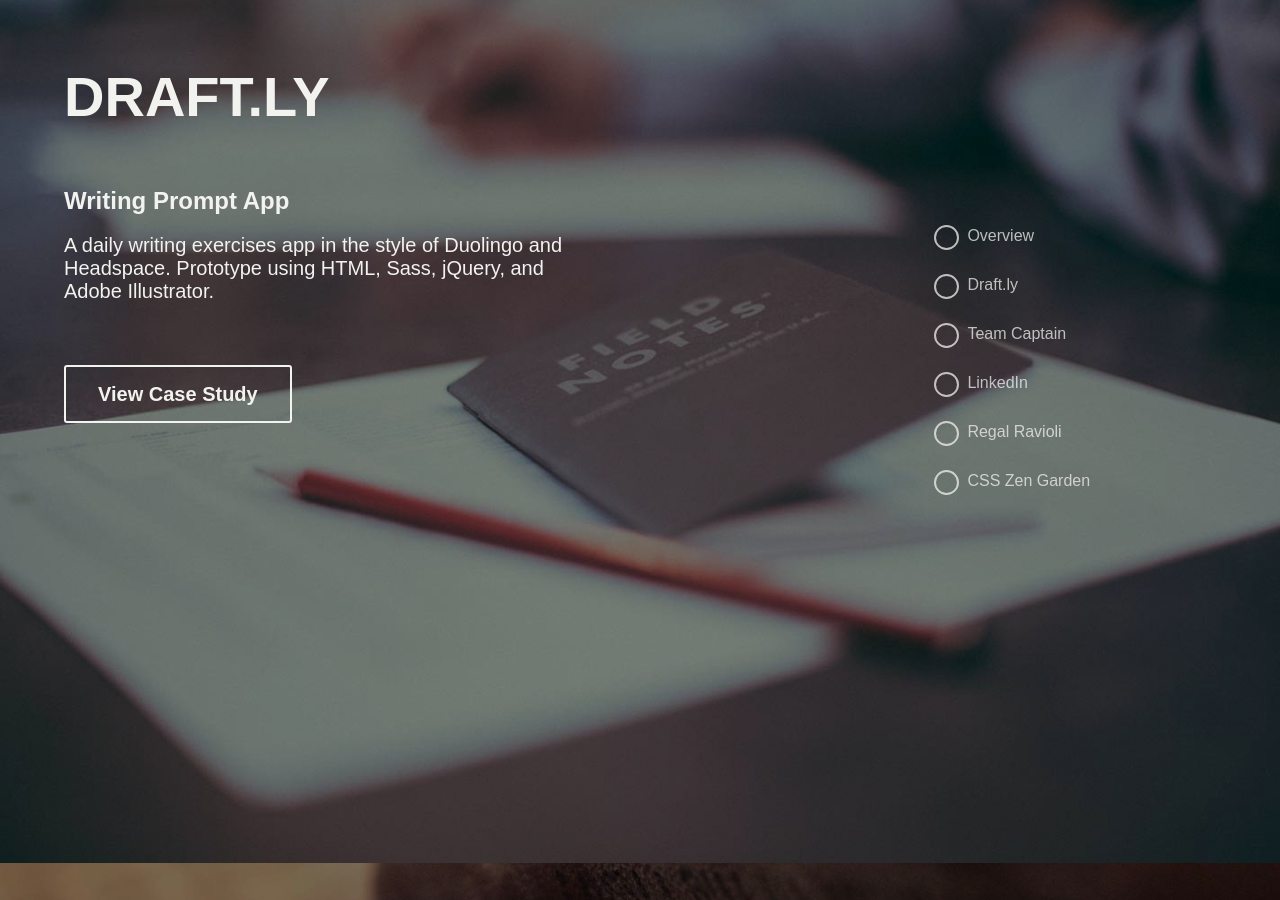
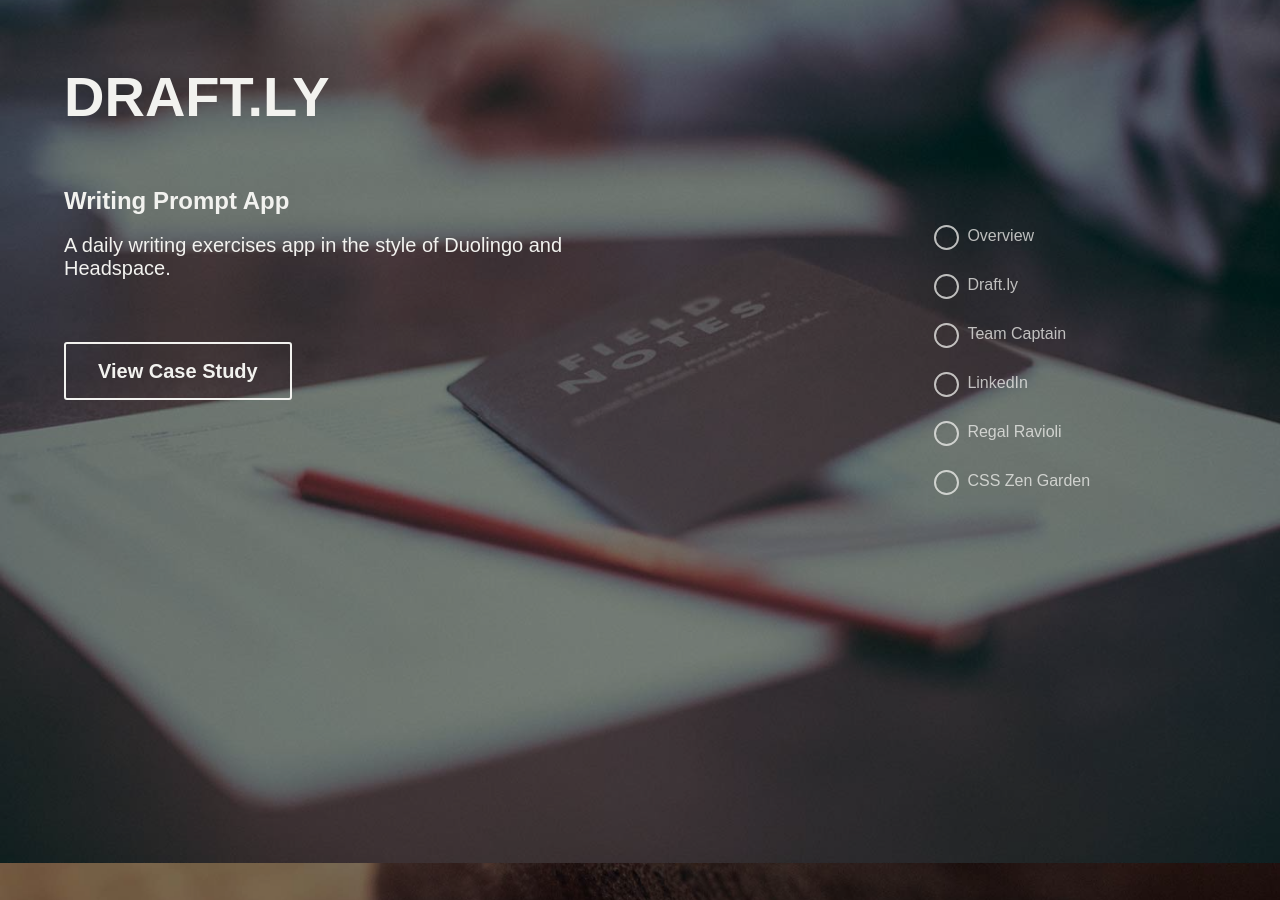
Before and after one commit to dinercoffee/davidpowellme.github.io, a Jekyll site: the page built from 01-projects.html, in a window 1280 px wide and 900 px high, scrolled down 1030 px. Built offline with Jekyll 4.4.1, drawn with Linux system fonts in a browser that asks for light colours; nearby versions of some CDN libraries; some of the changed text lies outside the part shown.

Commit message:
mobile menu

```diff
--- a/01-projects.html
+++ b/01-projects.html
@@ -20,7 +20,7 @@
 </section>
 <section class="col-sm-12 col-md-12 col-lg-12 summary">
 	<div class="mobile-pr-navigation prev">
-		<a href="#">
+		<a href="#" class="white">
 			<div><i class="fa fa-chevron-up"></i></div>
 			<div>Previous</div>
 		</a>
@@ -29,105 +29,105 @@
 		<div class="project-wrapper">
 			<h1>Draft.ly</h1>
 			<h2>Writing Prompt App</h2>
-			<p>A daily writing exercises app in the style of Duolingo and Headspace. Prototype using HTML, Sass, jQuery, and Adobe Illustrator.</p>
-			<div>
+			<p>A daily writing exercises app in the style of Duolingo and Headspace.</p>
+			<div class="view">
 				<a href="/mobile-project/" class="button">View Case Study</a>
 			</div>
-		</div>
-	</article>
 				<div class="mobile-pr-navigation">
 					<a href="#">
 						<div>Next</div>
 						<div><i class="fa fa-chevron-down"></i></div>
 					</a>
 				</div>
+		</div>
+	</article>
 </section>
 
 <section class="col-sm-12 col-md-12 col-lg-12 summary">
+	<article id="team" class="col-sm-10 col-md-8 col-lg-6">
+		<div class="project-wrapper">
 			<div class="mobile-pr-navigation prev">
 				<a href="#">
 					<div><i class="fa fa-chevron-up"></i></div>
 					<div>Previous</div>
 				</a>
 			</div>
-	<article id="team" class="col-sm-10 col-md-8 col-lg-6">
-		<div class="project-wrapper">
 			<h1>Team Captain</h1>
 			<h2>Mobile App Project</h2>
-			<p>A mobile app prototype for rec league team captains. Project using paper prototyping, Adobe Illustrator, and InVision.</p>
-			<div>
+			<p>A mobile app prototype for rec league team captains.</p>
+			<div class="view">
 				<a href="/mobile-project/" class="button">View Case Study</a>
 			</div>
-		</div>
-	</article>
 			<div class="mobile-pr-navigation">
 				<a href="#">
 					<div>Next</div>
 					<div><i class="fa fa-chevron-down"></i></div>
 				</a>
 			</div>
+		</div>
+	</article>
 </section>
 <section class="col-sm-12 col-md-12 col-lg-12 summary">
+	<article id="linked" class="col-sm-10 col-md-8 col-lg-6">
+		<div class="project-wrapper">
 			<div class="mobile-pr-navigation prev">
 				<a href="#">
 					<div><i class="fa fa-chevron-up"></i></div>
 					<div>Previous</div>
 				</a>
 			</div>
-	<article id="linked" class="col-sm-10 col-md-8 col-lg-6">
-		<div class="project-wrapper">
 			<h1>LinkedIn</h1>
 			<h2>Re-imagined Web App</h2>
-			<p>A redesign many of us has hoped would happen, but never has. Build using HTML, Sass, Javascript, Jekyll, and tons of User Research. Two versions using two different Style Guides.</p>
-			<div>
+			<p>A redesign many of us has hoped would happen, but never has.</p>
+			<div class="view">
 				<a href="#" class="button">View Case Study</a>
 			</div>
-		</div>
-	</article>
 			<div class="mobile-pr-navigation">
 				<a href="#">
 					<div>Next</div>
 					<div><i class="fa fa-chevron-down"></i></div>
 				</a>
 			</div>
+		</div>
+	</article>
 </section>
 <section class="col-sm-12 col-md-12 col-lg-12 summary">
+	<article id="regal" class="col-sm-10 col-md-8 col-lg-6">
+		<div class="project-wrapper">
 			<div class="mobile-pr-navigation">
 				<a href="#">
 					<div><i class="fa fa-chevron-up prev"></i></div>
 					<div>Previous</div>
 				</a>
 			</div>
-	<article id="regal" class="col-sm-10 col-md-8 col-lg-6">
-		<div class="project-wrapper">
 			<h1>Regal Ravioli</h1>
 			<h2>Restaurant Redesign Project</h2>
-			<p>A website redesign for a local Austin food truck. Responsive build uses HTML, Sass, Javascript and Jekyll. </p>
-			<div>
+			<p>A responsive website redesign for a local Austin food truck.</p>
+			<div class="view">
 				<a href="#" class="button">View Case Study</a>
 			</div>
-		</div>
-	</article>
 			<div class="mobile-pr-navigation">
 				<a href="#">
 					<div>Next</div>
 					<div><i class="fa fa-chevron-down"></i></div>
 				</a>
 			</div>
+		</div>
+	</article>
 </section>
 <section class="col-sm-12 col-md-12 col-lg-12 summary">
+	<article id="zen" class="col-sm-10 col-md-8 col-lg-6">
+		<div class="project-wrapper">
 			<div class="mobile-pr-navigation prev">
 				<a href="#">
 					<div><i class="fa fa-chevron-up"></i></div>
 					<div>Previous</div>
 				</a>
 			</div>
-	<article id="zen" class="col-sm-10 col-md-8 col-lg-6">
-		<div class="project-wrapper">
 			<h1>CSS Zen Garden</h1>
 			<h2>Op Art Challenge</h2>
-			<p>A CSS challenge that is a rite of passage for designers. Instructor challeged me to manipulate existing HTML using only CSS (with Sass as preprocessor).</p>
-			<div>
+			<p>A CSS challenge that is a rite of passage for designers.</p>
+			<div class="view">
 				<a href="#" class="button">View Case Study</a>
 			</div>
 		</div>
--- a/_sass/_global.scss
+++ b/_sass/_global.scss
@@ -167,7 +167,7 @@
 =========================
 */
 
-.summary .mobile-pr-navigation a div {
+.summary .mobile-pr-navigation .white {
     color: $color-light-primary;
 }
 
@@ -263,7 +263,7 @@
         	max-width: 600px;
         	padding-right: 2rem;
         }
-        div {
+        .view {
         	margin-top: 5rem;
         }
     }
```
Lines whose indentation alone changed are shown as unchanged.
